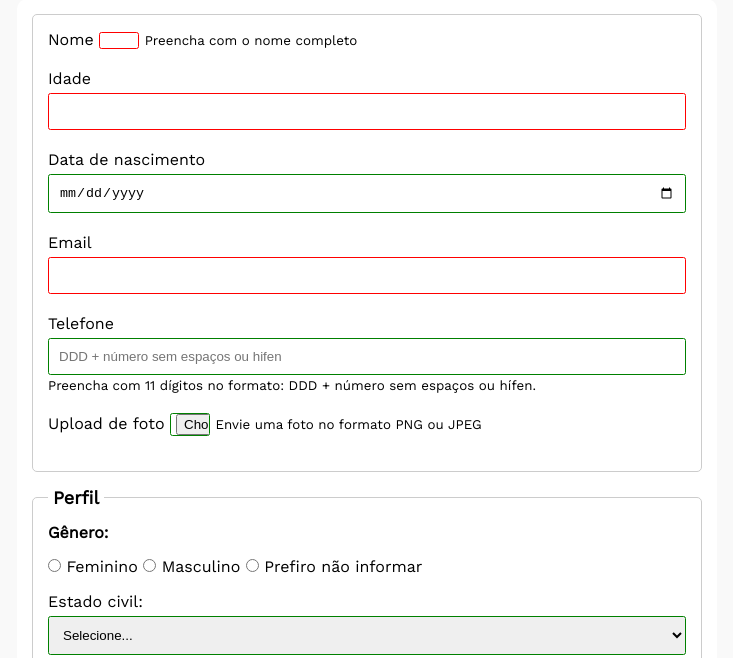
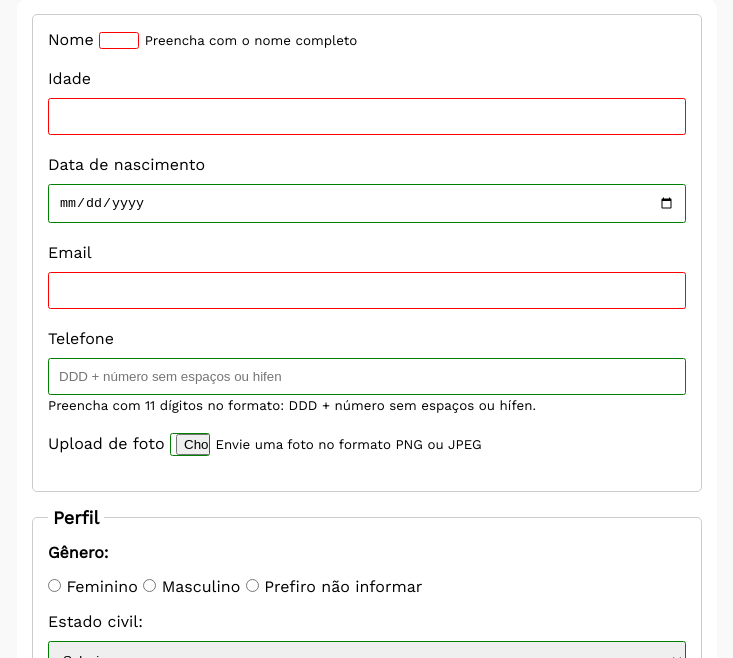
Before and after one commit to Lia-batata/pesquisa-cultural, a plain HTML site: page index.html in a window 1280 px wide. Shown: the part 142-800 px from the top of the page, without its empty margins (273-1006 px from the left). Drawn offline with nearby package versions, Linux system fonts and the light colour scheme.

```diff
--- a/css/style.css
+++ b/css/style.css
@@ -58,13 +58,15 @@
 input[type="checkbox"] {
   width: auto;
 }
-input[type="color"], input[type="file"], input[type="text"] {
+input[type="color"],
+input[type="file"],
+input[type="text"] {
   width: 40px;
   padding: 0 5px;
 }
 label {
   display: inline-block;
-  margin-bottom: 5px;
+  margin-bottom: 10px;
 }
 input[type="tel"]{
     margin-bottom: 0;
```
